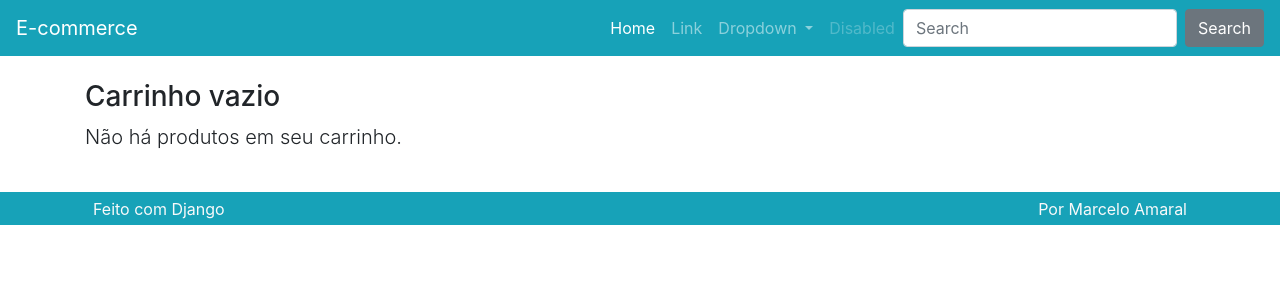
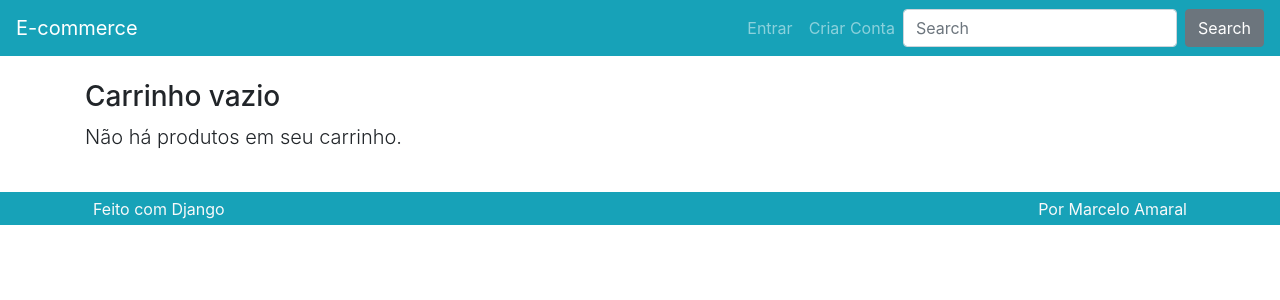
Before and after one commit to marcelo1339/python_django_ecommerce, a Django app: page /carrinho/ in a window 1280 px wide. Shown: the top 300 px of the page. Run offline with Django 5.2, Linux system fonts and the light colour scheme; some libraries are stand-ins or nearby versions.

Commit message:
feat: Preventing a few bugs

```diff
--- a/loja/settings.py
+++ b/loja/settings.py
@@ -137,7 +137,7 @@ USE_TZ = True
 STATIC_URL = 'static/'
 STATIC_ROOT = os.path.join(BASE_DIR, 'static')
 STATICFILES_DIRS = [
-    os.path.join('templates/static')
+    os.path.join(BASE_DIR, 'templates/static')
 ]
 
 # Default primary key field type
--- a/produto/views.py
+++ b/produto/views.py
@@ -4,9 +4,10 @@ from django.views import View
 from django.http import HttpResponse
 from django.contrib import messages
 from django.urls import reverse
+
 from . import models
 from utils import utils
-
+from perfil.models import Perfil
 
 # Create your views here.
 
@@ -162,4 +163,22 @@ class Carrinho(View):
 
 class ResumoDaCompra(View):
     def get(self, *args, **kwargs):
-        return HttpResponse('Finalizar')
+
+        if not self.request.user.is_authenticated:
+            return redirect('perfil:criar')
+
+        perfil = Perfil.objects.filter(usuario=self.request.user).exists()
+
+        if not perfil:
+            messages.error(self.request, 'Usuário sem perfil.')
+            return redirect('perfil:criar')
+
+        if not self.request.session.get('carrinho'):
+            messages.error(self.request, 'Seu carrinho está vazio.')
+            redirect('produto:lista')
+
+        contexto = {
+            'usuario': self.request.user,
+            'carrinho': self.request.session.get('carrinho'),
+        }
+        return render(self.request, 'produto/resumo-compra.html', context=contexto)
--- a/templates/parciais/_nav.html
+++ b/templates/parciais/_nav.html
@@ -9,27 +9,29 @@
 
         <div class="collapse navbar-collapse" id="navbarSupportedContent">
             <ul class="navbar-nav ml-auto">
-                <li class="nav-item active">
-                    <a class="nav-link" href="#">Home <span class="sr-only">(current)</span></a>
-                </li>
-                <li class="nav-item">
-                    <a class="nav-link" href="#">Link</a>
-                </li>
+
+                {% if request.user.is_authenticated %}
                     <li class="nav-item dropdown">
                         <a class="nav-link dropdown-toggle" href="#" id="navbarDropdown" role="button"
                             data-toggle="dropdown" aria-haspopup="true" aria-expanded="false">
-                        Dropdown
+                            Conta
                         </a>
                         <div class="dropdown-menu" aria-labelledby="navbarDropdown">
-                        <a class="dropdown-item" href="#">Action</a>
-                        <a class="dropdown-item" href="#">Another action</a>
-                        <div class="dropdown-divider"></div>
-                        <a class="dropdown-item" href="#">Something else here</a>
+                            <a class="dropdown-item" href="{% url 'perfil:criar' %}">Atualizar Dados</a>
+                            <a class="dropdown-item" href="{% url 'perfil:logout' %}">Sair</a>
                         </div>
                     </li>
+
+                {% else %}
+
                     <li class="nav-item">
-                    <a class="nav-link disabled" href="#">Disabled</a>
+                        <a class="nav-link" href="{% url 'perfil:criar' %}">Entrar</a>
                     </li>
+                    <li class="nav-item">
+                        <a class="nav-link" href="{% url 'perfil:criar' %}">Criar Conta</a>
+                    </li>
+
+                {% endif %}
 
                 {% if request.session.carrinho %}
                     <li class="nav-item">
```
Lines whose indentation alone changed are shown as unchanged.
